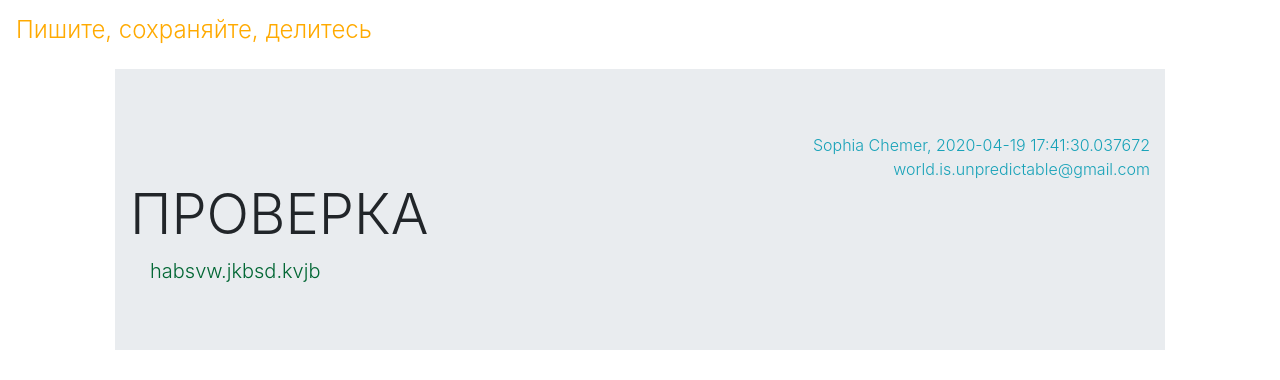
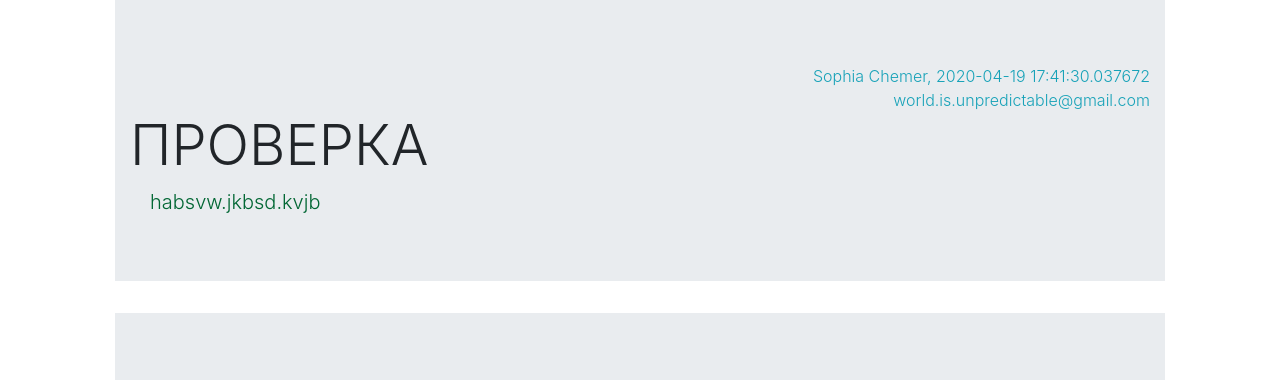
Before and after one commit to KEZKA/YL-WEB-PROJECT, a Flask app: page / in a window 1280 px wide. Shown: the part 64-444 px from the top of the page. Run offline with Flask 2, Linux system fonts and the light colour scheme; data comes from the database, SQL or seed files in the repository; both versions use the stored data as it was after the commit; some libraries are stand-ins or nearby versions.

Commit message:
Delete slogan

```diff
--- a/sanansaattaja/website/templates/base.html
+++ b/sanansaattaja/website/templates/base.html
@@ -48,8 +48,6 @@
     </div>
 </nav>
 
-<h4 class="p-3 font-weight-light" style="color: #FFAA00">Пишите, сохраняйте, делитесь</h4>
-
 <main class="container-fluid">{% block content %}{% endblock %}</div>
 </body>
 
```
Also changed, not shown: sanansaattaja/db/sanansaattaja.db.
